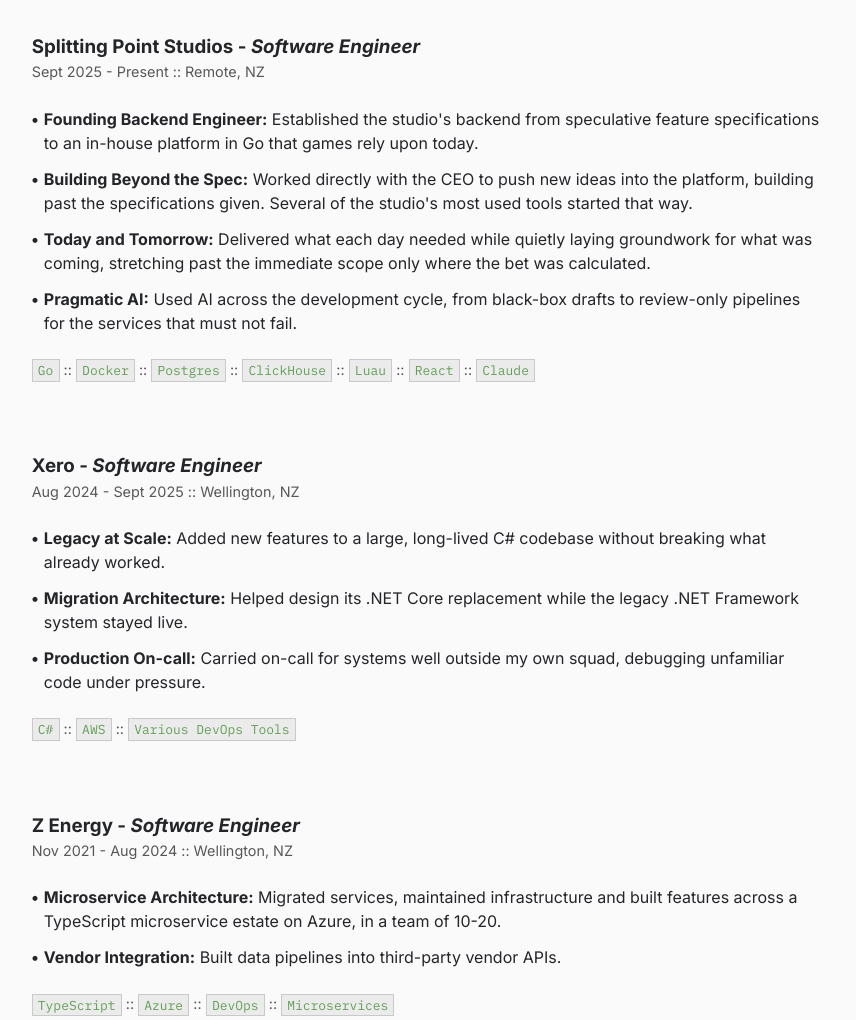
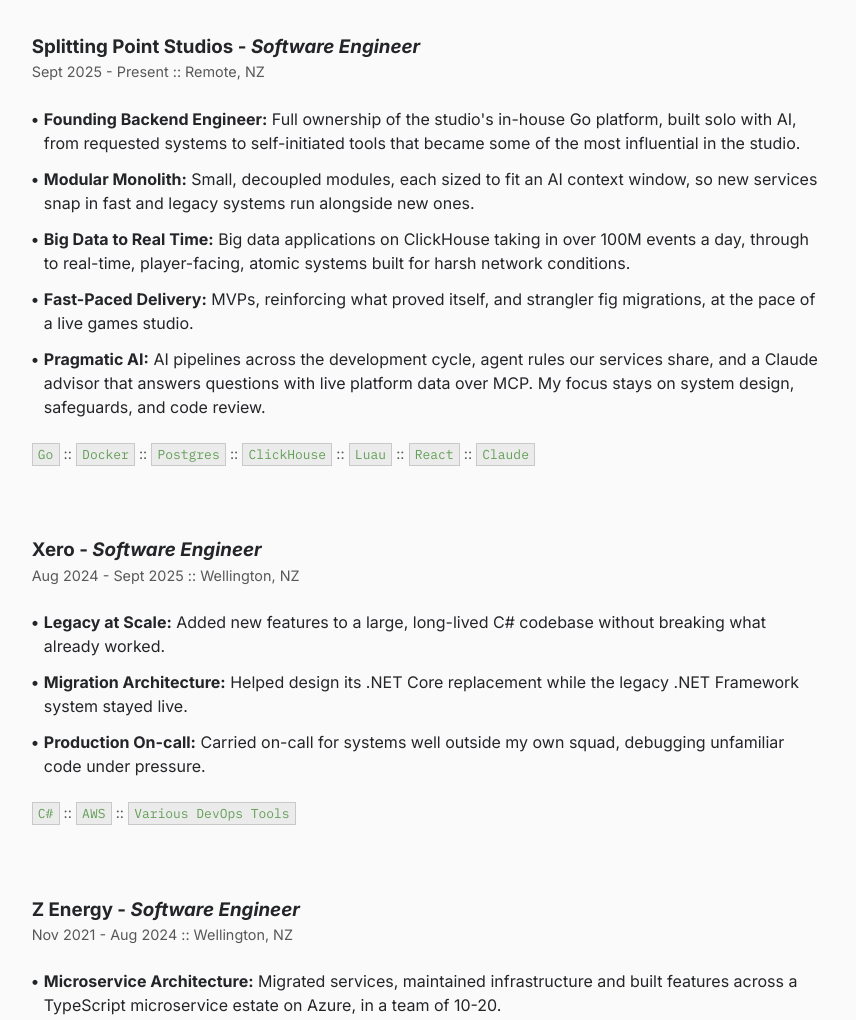
Before and after one commit to HonsonCooky/cookbook, a plain HTML site: page index.html in a window 1280 px wide. Shown: the part 1164-2184 px from the top of the page, without its empty margins (204-1060 px from the left). Drawn offline with Linux system fonts and the light colour scheme.

Commit message:
CV and site: Splitting Point as a capability summary (modular monolith, big data to real time, MVP and strangler fig delivery, AI pipelines); Z Energy: Terraform and GitHub Actions; CV AI Tools: Claude Code, MCP

```diff
--- a/index.html
+++ b/index.html
@@ -122,23 +122,29 @@
                 <ul>
                     <li>
                         <h4>Founding Backend Engineer:</h4>
-                        Established the studio's backend from speculative feature specifications to an in-house platform
-                        in Go that games rely upon today.
+                        Full ownership of the studio's in-house Go platform, built solo with AI, from requested systems
+                        to self-initiated tools that became some of the most influential in the studio.
                     </li>
                     <li>
-                        <h4>Building Beyond the Spec:</h4>
-                        Worked directly with the CEO to push new ideas into the platform, building past the
-                        specifications given. Several of the studio's most used tools started that way.
+                        <h4>Modular Monolith:</h4>
+                        Small, decoupled modules, each sized to fit an AI context window, so new services snap in fast
+                        and legacy systems run alongside new ones.
                     </li>
                     <li>
-                        <h4>Today and Tomorrow:</h4>
-                        Delivered what each day needed while quietly laying groundwork for what was coming, stretching
-                        past the immediate scope only where the bet was calculated.
+                        <h4>Big Data to Real Time:</h4>
+                        Big data applications on ClickHouse taking in over 100M events a day, through to real-time,
+                        player-facing, atomic systems built for harsh network conditions.
+                    </li>
+                    <li>
+                        <h4>Fast-Paced Delivery:</h4>
+                        MVPs, reinforcing what proved itself, and strangler fig migrations, at the pace of a live games
+                        studio.
                     </li>
                     <li>
                         <h4>Pragmatic AI:</h4>
-                        Used AI across the development cycle, from black-box drafts to review-only pipelines for the
-                        services that must not fail.
+                        AI pipelines across the development cycle, agent rules our services share, and a Claude advisor
+                        that answers questions with live platform data over MCP. My focus stays on system design,
+                        safeguards, and code review.
                     </li>
                 </ul>
                 <p class="skills">
@@ -177,12 +183,16 @@
                         estate on Azure, in a team of 10-20.
                     </li>
                     <li>
+                        <h4>Infrastructure as Code:</h4>
+                        Kept Terraform and GitHub Actions pipelines healthy across dev, test and prod.
+                    </li>
+                    <li>
                         <h4>Vendor Integration:</h4>
                         Built data pipelines into third-party vendor APIs.
                     </li>
                 </ul>
                 <p class="skills">
-                    <code>TypeScript</code> :: <code>Azure</code> :: <code>DevOps</code> :: <code>Microservices</code>
+                    <code>TypeScript</code> :: <code>Azure</code> :: <code>Terraform</code> :: <code>GitHub Actions</code>
                 </p>
             </article>
 
```
Also changed, not shown: cv/index.html (+12 -8 lines).
